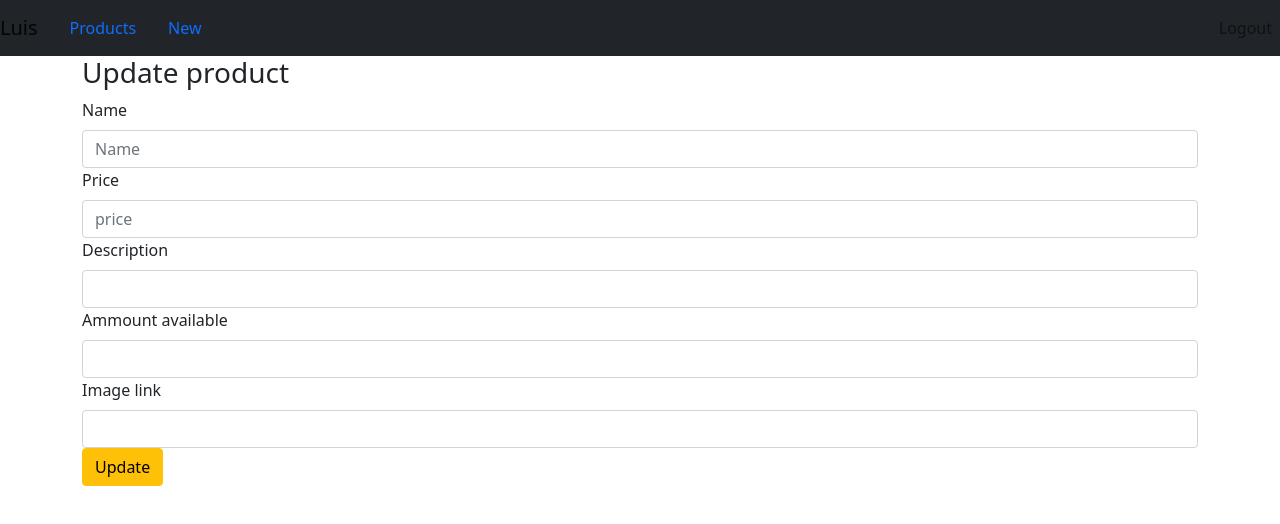
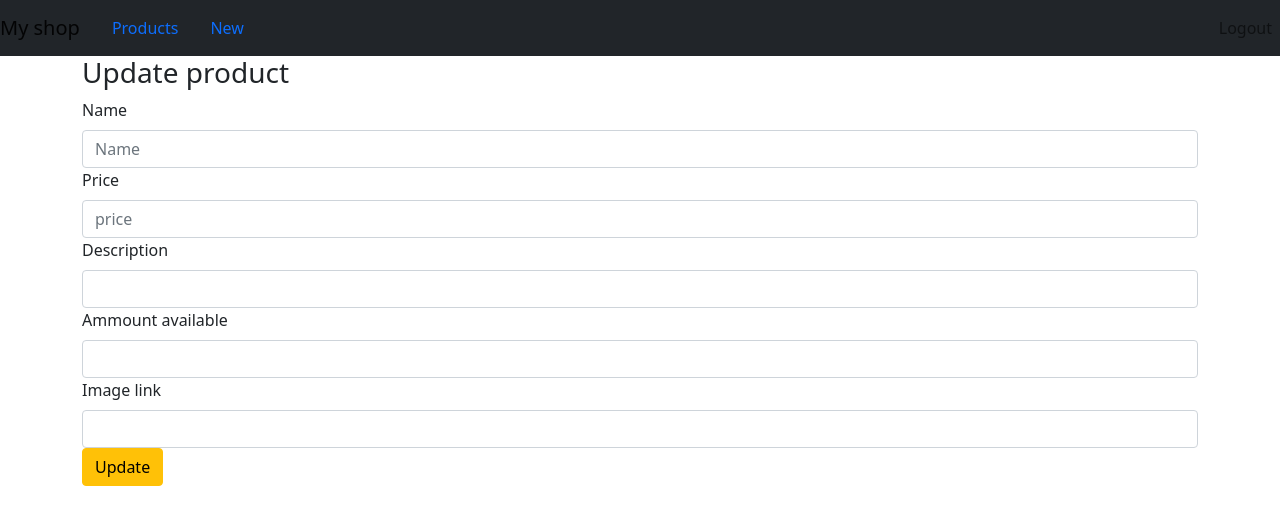
Before and after one commit to luislopez-dev/React.js-ecommerce-management-dashboard, a React (Create React App) app: page /update in a window 1280 px wide. Shown: the top 524 px of the page. Built offline with nearby package versions, Linux system fonts and the light colour scheme.

Commit message:
Changin delete modal title

```diff
--- a/src/App.js
+++ b/src/App.js
@@ -17,7 +17,7 @@ function App() {
   return (
     <Router>
       <Navbar bg="dark">
-        <Navbar.Brand>Luis</Navbar.Brand>
+        <Navbar.Brand>My shop</Navbar.Brand>
         <Navbar.Collapse>
           <Nav.Link>Products</Nav.Link>
           <Nav.Link>New</Nav.Link>
--- a/src/home/homeComponent.js
+++ b/src/home/homeComponent.js
@@ -58,7 +58,7 @@ function Home(){
 
      <Modal show={show} onHide={handleClose}>
        <Modal.Header closeButton>
-         <Modal.Title>Modal heading</Modal.Title>
+         <Modal.Title>Confirm</Modal.Title>
        </Modal.Header>
        <Modal.Body>Delete {itemToDelete.name}</Modal.Body>
        <Modal.Footer>
@@ -66,7 +66,7 @@ function Home(){
            Cancel
          </Button>
          <Button variant="danger" onClick={handleClose}>
-           Delete
+           Yes, delete
          </Button>
        </Modal.Footer>
      </Modal>
--- /dev/null
+++ b/src/hooks/UserContext.js
@@ -0,0 +1,2 @@
+import { createContext } from 'react';
+export const UserContext = createContext(null);
```
